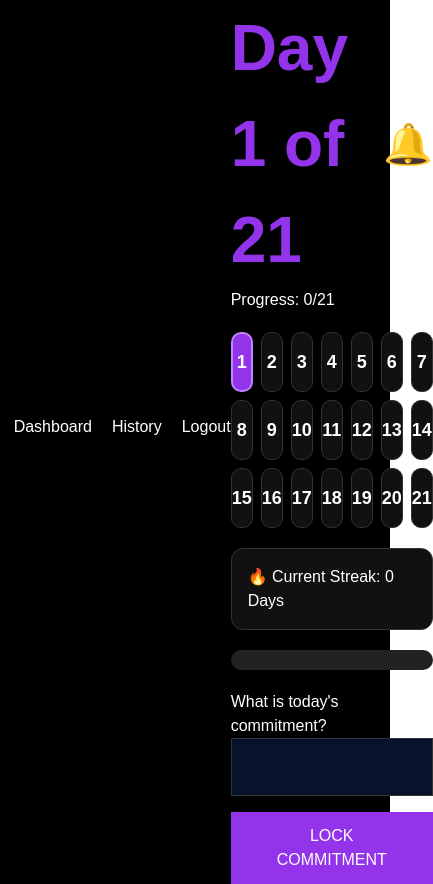
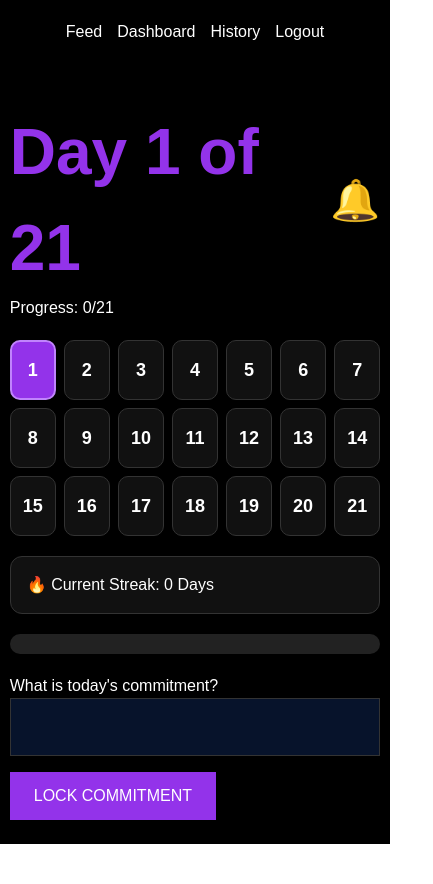
Before and after one commit to austinjolleyofficial/21Strong, a Next.js app: page /dashboard in a window 390 px wide. Shown: the whole page, 433 px wide, since content can reach past the window. After the commit the page ends 844 px from the top, so only its background shows below. Built offline with nearby package versions, Linux system fonts and the light colour scheme; no server answers.

Commit message:
Fix mobile dashboard navigation

```diff
--- a/app/dashboard/page.tsx
+++ b/app/dashboard/page.tsx
@@ -266,11 +266,19 @@ if (!profile) {
         alignItems: 'center',
       }}
     >
-      <div
+<div
   style={{
+    position: 'fixed',
+    top: '10px',
+    left: '10px',
+    right: '10px',
     display: 'flex',
-    gap: '20px',
-    marginBottom: '30px',
+    justifyContent: 'center',
+    gap: '15px',
+    flexWrap: 'wrap',
+    zIndex: 1000,
+    background: '#000',
+    padding: '10px',
   }}
 >
   <a href="/feed">Feed</a>
@@ -286,7 +294,13 @@ if (!profile) {
     Logout
   </button>
 </div>
-      <div style={{ width: '600px' }}>
+    <div
+  style={{
+    width: '600px',
+    maxWidth: '95%',
+    marginTop: '80px',
+  }}
+>
     <div
   style={{
     display: 'flex',
```
